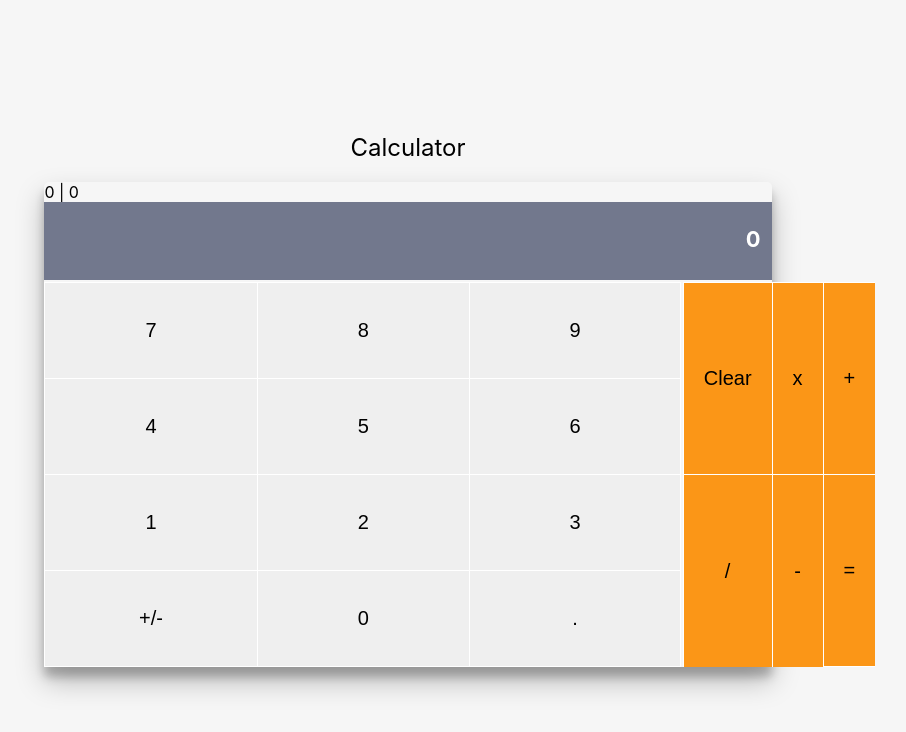
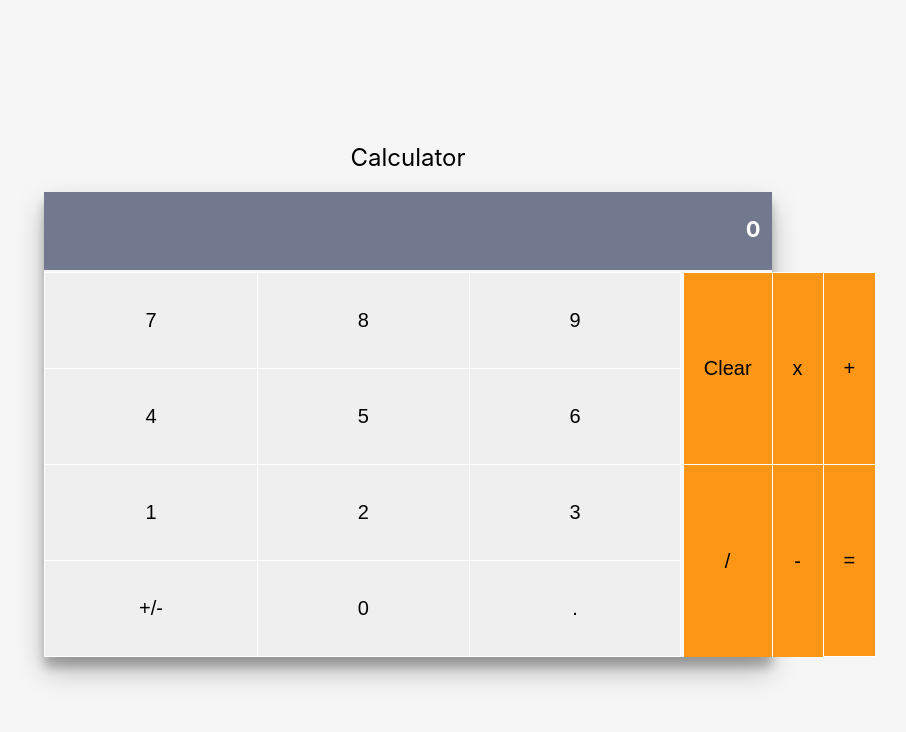
Before and after one commit to prof-tejera/homework-4-aali2537, a React (Create React App) app: page / in a window 1280 px wide. Shown: the top 732 px of the page, without its empty margins (232-1138 px from the left). Built offline with nearby package versions, Linux system fonts and the light colour scheme.

Commit message:
Removed debugging calls

```diff
--- a/src/components/Calculator.js
+++ b/src/components/Calculator.js
@@ -112,9 +112,6 @@ class Calculator extends Component {
   render() {
     return (
       <Container>
-        <div>
-          {this.state.first} | {this.state.second}
-        </div>
         <Screen {...this.getScreenValue()} />
         <div style={{ display: "flex" }}>
           <NumPad>
```
